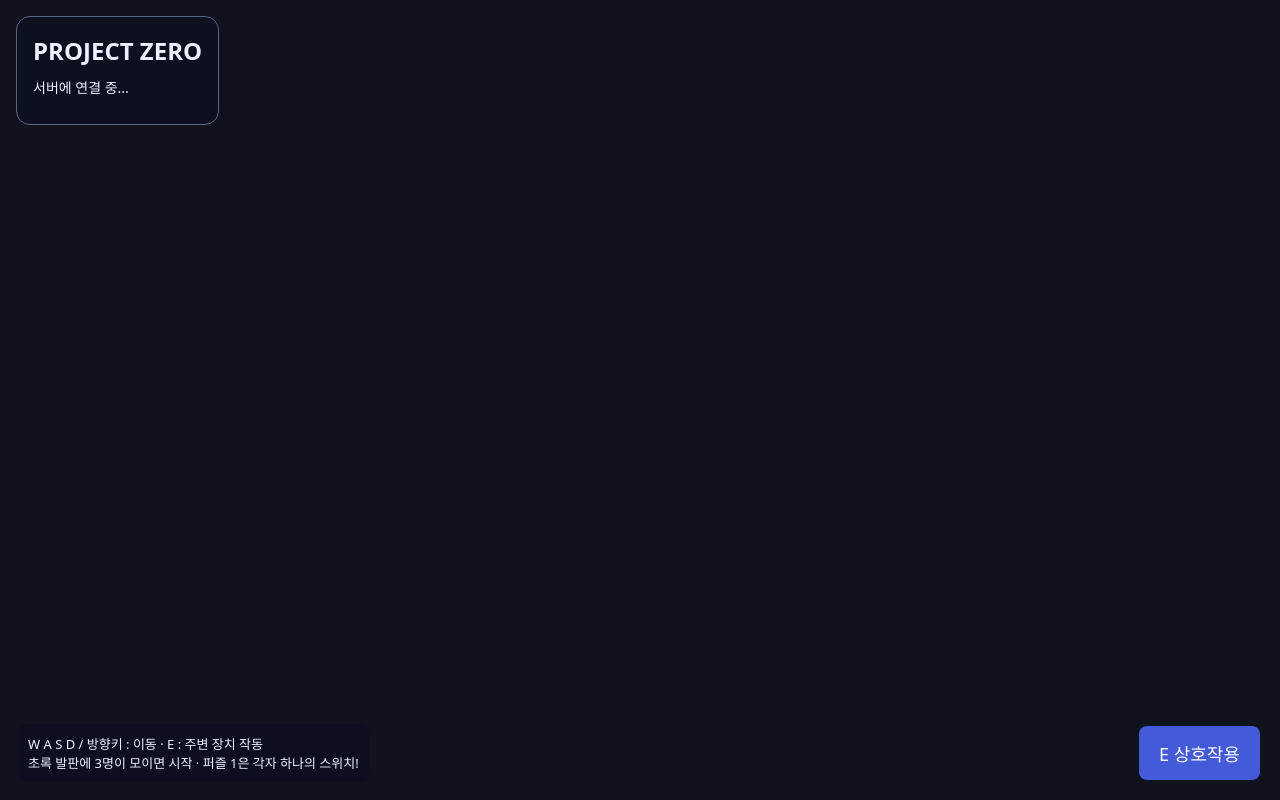
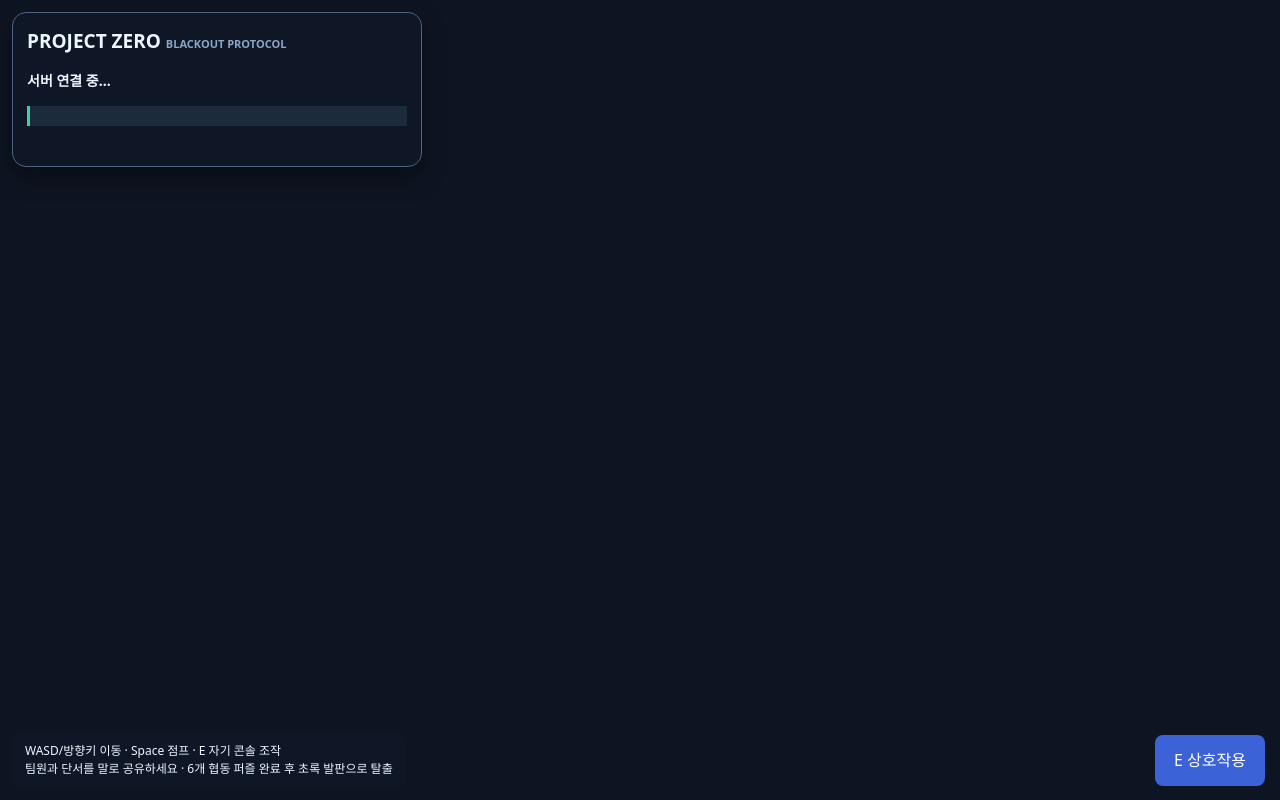
Before and after one commit to jeonghoon218/project-zero, a website with bundled scripts: page public/index.html in a window 1280 px wide. Built offline with nearby package versions, Linux system fonts and the light colour scheme; files whose address does not match are found by name.

Commit message:
Update index.html

```diff
--- a/public/index.html
+++ b/public/index.html
@@ -1,3 +1,3 @@
-<!doctype html><html lang="ko"><head><meta charset="utf-8"/><meta name="viewport" content="width=device-width,initial-scale=1"><title>PROJECT ZERO</title><style>
-*{box-sizing:border-box}body{margin:0;background:#10131d;color:#edf2ff;font-family:system-ui,sans-serif;overflow:hidden}canvas{display:block}#ui{position:fixed;top:16px;left:16px;max-width:370px;padding:16px;background:#0d1020df;border:1px solid #566780;border-radius:14px;line-height:1.5}#ui h2{margin:0 0 8px}#info{font-size:14px}#notice{margin-top:10px;color:#9eeecf;font-weight:bold}button,input{font:inherit}button{background:#445bd9;color:white;border:0;border-radius:8px;padding:8px 12px;cursor:pointer}input{background:#192238;color:white;border:1px solid #64718f;border-radius:6px;padding:7px;width:100px}#controls{position:fixed;bottom:18px;left:18px;background:#0d1020cb;padding:10px;border-radius:8px;font-size:13px}#actions{position:fixed;right:20px;bottom:20px}#actions button{font-size:18px;padding:14px 20px}#codePanel{margin-top:10px}#codePanel[hidden],#exit[hidden]{display:none}
-</style></head><body><div id="ui"><h2>PROJECT ZERO</h2><div id="info">서버에 연결 중...</div><div id="notice"></div><div id="codePanel" hidden><input id="code" maxlength="3" inputmode="numeric" placeholder="3자리 암호"><button id="submit">해제</button></div><button id="exit" hidden>대기실로</button></div><div id="controls">W A S D / 방향키 : 이동 · E : 주변 장치 작동<br>초록 발판에 3명이 모이면 시작 · 퍼즐 1은 각자 하나의 스위치!</div><div id="actions"><button id="interact">E 상호작용</button></div><script src="/socket.io/socket.io.js"></script><script type="module" src="/main.js"></script></body></html>
+<!doctype html><html lang="ko"><head><meta charset="utf-8"><meta name="viewport" content="width=device-width,initial-scale=1"><title>PROJECT ZERO: Blackout Protocol</title><style>
+*{box-sizing:border-box}body{margin:0;overflow:hidden;background:#0e1522;color:#eef7ff;font:14px/1.55 system-ui,'Malgun Gothic',sans-serif}canvas{display:block}#ui{position:fixed;top:12px;left:12px;width:min(410px,calc(100vw - 24px));max-height:75vh;overflow:auto;background:#101827e8;border:1px solid #4c6481;border-radius:14px;padding:14px;box-shadow:0 10px 24px #0006}h2{margin:0 0 6px;font-size:19px}#chapter{color:#88d8ff;font-size:13px;margin-bottom:6px;font-weight:700}#story{font-size:13px;color:#becce1;white-space:pre-wrap}#info{padding:8px 0;font-weight:650;white-space:pre-wrap}#clue{padding:10px;margin:6px 0;border-left:3px solid #45cbaf;background:#1c2b3c;white-space:pre-wrap}#notice{color:#8ff1c7;font-weight:650;min-height:20px;margin-top:5px}button{font:inherit;cursor:pointer;color:#fff;background:#3b62d7;border:0;border-radius:8px;padding:10px 13px}input{font:inherit;background:#17253d;color:#fff;border:1px solid #7d96b8;border-radius:7px;padding:9px;width:130px}#codePanel[hidden],#exit[hidden]{display:none}#codePanel{margin-top:10px}#controls{position:fixed;bottom:12px;left:12px;padding:9px 13px;border-radius:9px;background:#101827d9;max-width:calc(100vw - 130px);font-size:12px}#interact{position:fixed;bottom:14px;right:15px;padding:13px 19px;font-size:16px}#exit{margin-top:8px;background:#8c4a59}#timer{color:#ffdf9c;font-size:12px}#status{font-size:12px;color:#9cc3ec}
+</style></head><body><section id="ui"><h2>PROJECT ZERO <small style="font-size:11px;color:#8ca6c5">BLACKOUT PROTOCOL</small></h2><div id="chapter"></div><div id="story"></div><div id="info">서버 연결 중...</div><div id="clue"></div><div id="timer"></div><div id="status"></div><div id="notice"></div><div id="codePanel" hidden><input id="code" maxlength="3" inputmode="numeric" placeholder="보안 코드 3자리"><button id="submit">인증</button></div><button id="exit" hidden>팀에서 나가기 (비상)</button></section><div id="controls">WASD/방향키 이동 · Space 점프 · E 자기 콘솔 조작<br>팀원과 단서를 말로 공유하세요 · 6개 협동 퍼즐 완료 후 초록 발판으로 탈출</div><button id="interact">E 상호작용</button><script src="/socket.io/socket.io.js"></script><script type="module" src="/main.js"></script></body></html>
```
